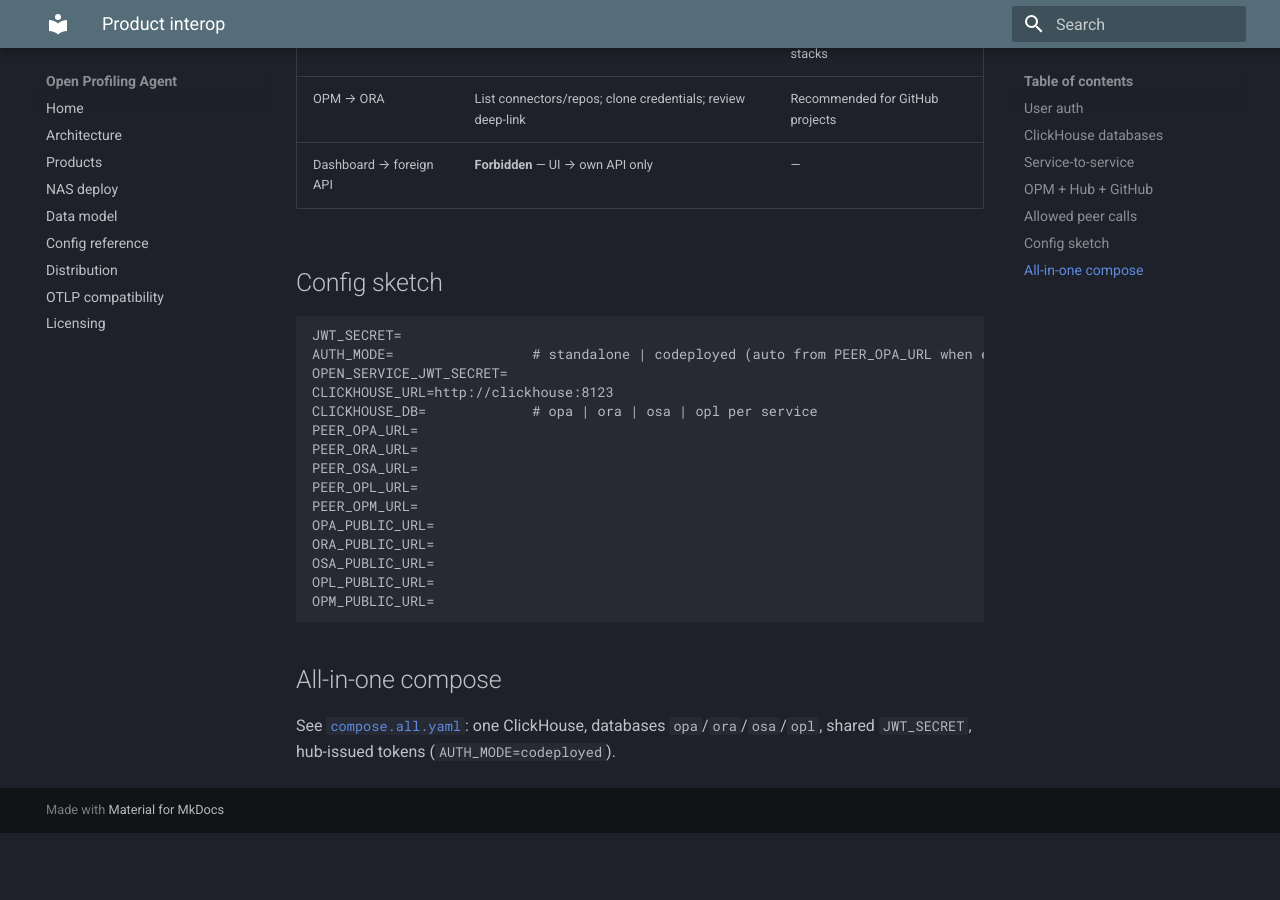
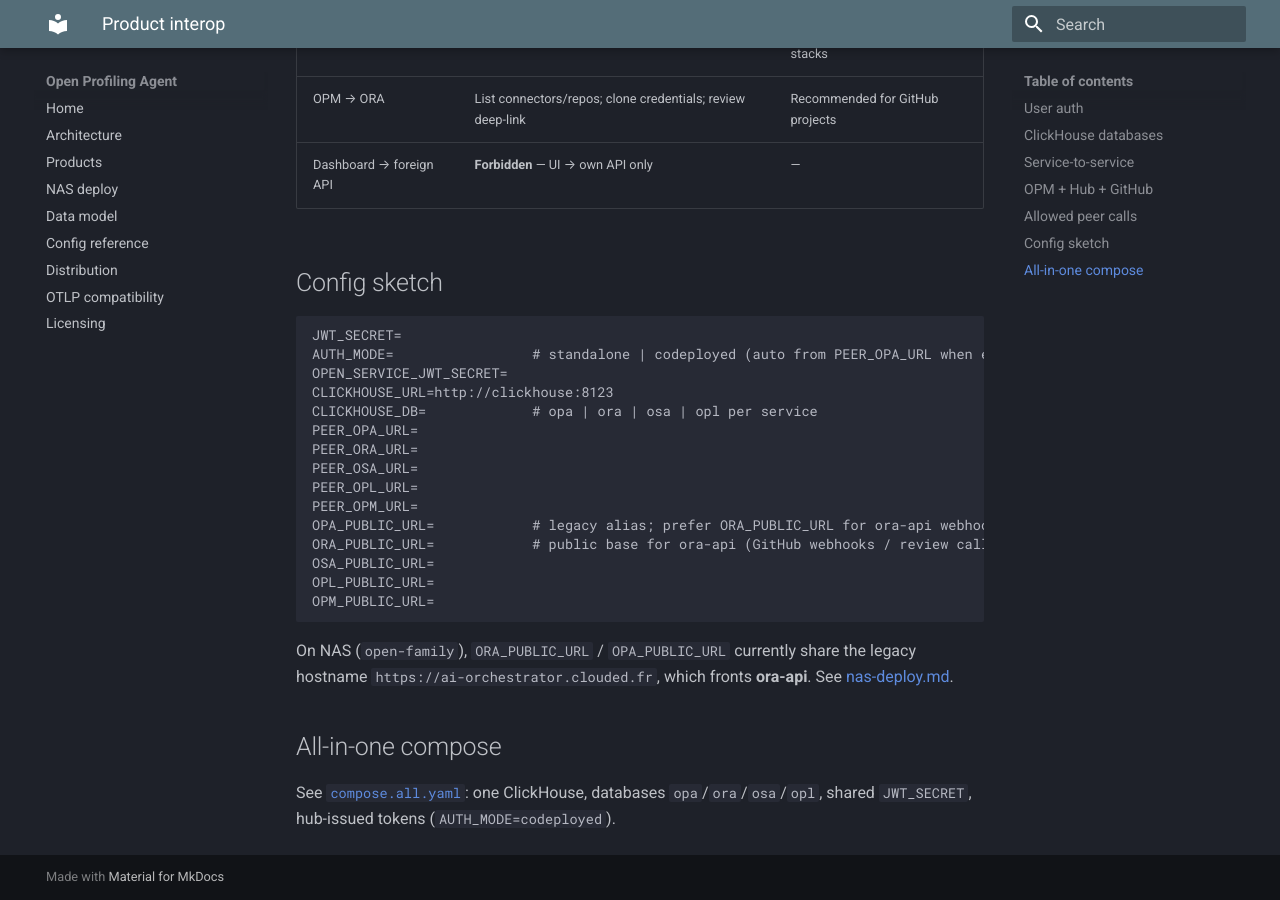
Before and after one commit to TheGrimmChester/OPA-Stack, an MkDocs documentation site: the page built from docs/interop.md, in a window 1280 px wide and 900 px high, scrolled down 2576 px. Built offline with MkDocs 1.6.1 and Material for MkDocs 9.7.7, drawn with Linux system fonts in a browser that asks for light colours; before the commit the page ends 3409 px from its top, so only the background shows below that.

Commit message:
Docs: Clarify ora-api public hostname on NAS
Note that ai-orchestrator.clouded.fr is the legacy DNS name for ora-api in the open-family stack.

````diff
--- a/docs/interop.md
+++ b/docs/interop.md
@@ -83,13 +83,15 @@ PEER_ORA_URL=
 PEER_OSA_URL=
 PEER_OPL_URL=
 PEER_OPM_URL=
-OPA_PUBLIC_URL=
-ORA_PUBLIC_URL=
+OPA_PUBLIC_URL=            # legacy alias; prefer ORA_PUBLIC_URL for ora-api webhooks
+ORA_PUBLIC_URL=            # public base for ora-api (GitHub webhooks / review callbacks)
 OSA_PUBLIC_URL=
 OPL_PUBLIC_URL=
 OPM_PUBLIC_URL=
 ```
 
+On NAS (`open-family`), `ORA_PUBLIC_URL` / `OPA_PUBLIC_URL` currently share the legacy hostname `https://ai-orchestrator.clouded.fr`, which fronts **ora-api**. See [nas-deploy.md](nas-deploy.md).
+
 ## All-in-one compose
 
 See [`compose.all.yaml`](../compose.all.yaml): one ClickHouse, databases `opa`/`ora`/`osa`/`opl`, shared `JWT_SECRET`, hub-issued tokens (`AUTH_MODE=codeployed`).
````
Also changed, not shown: docs/nas-deploy.md (+5 -1 lines).
